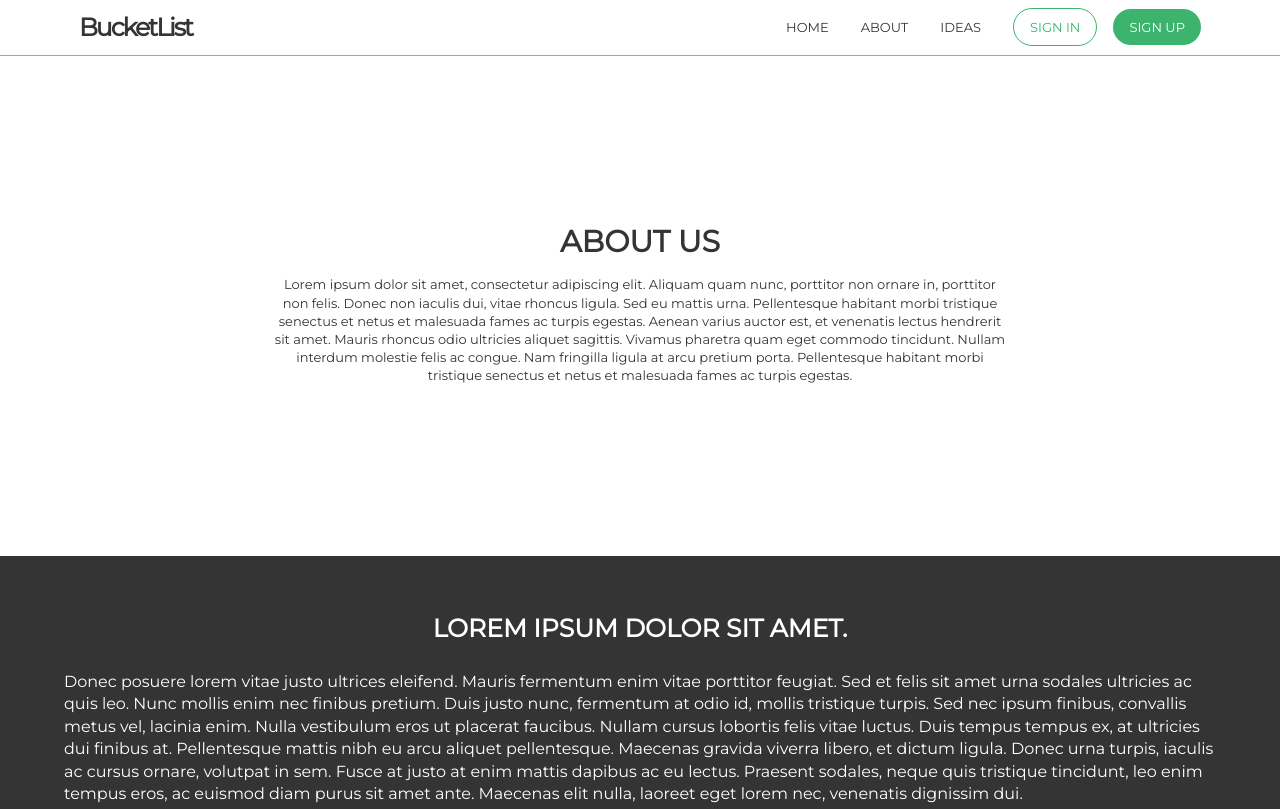
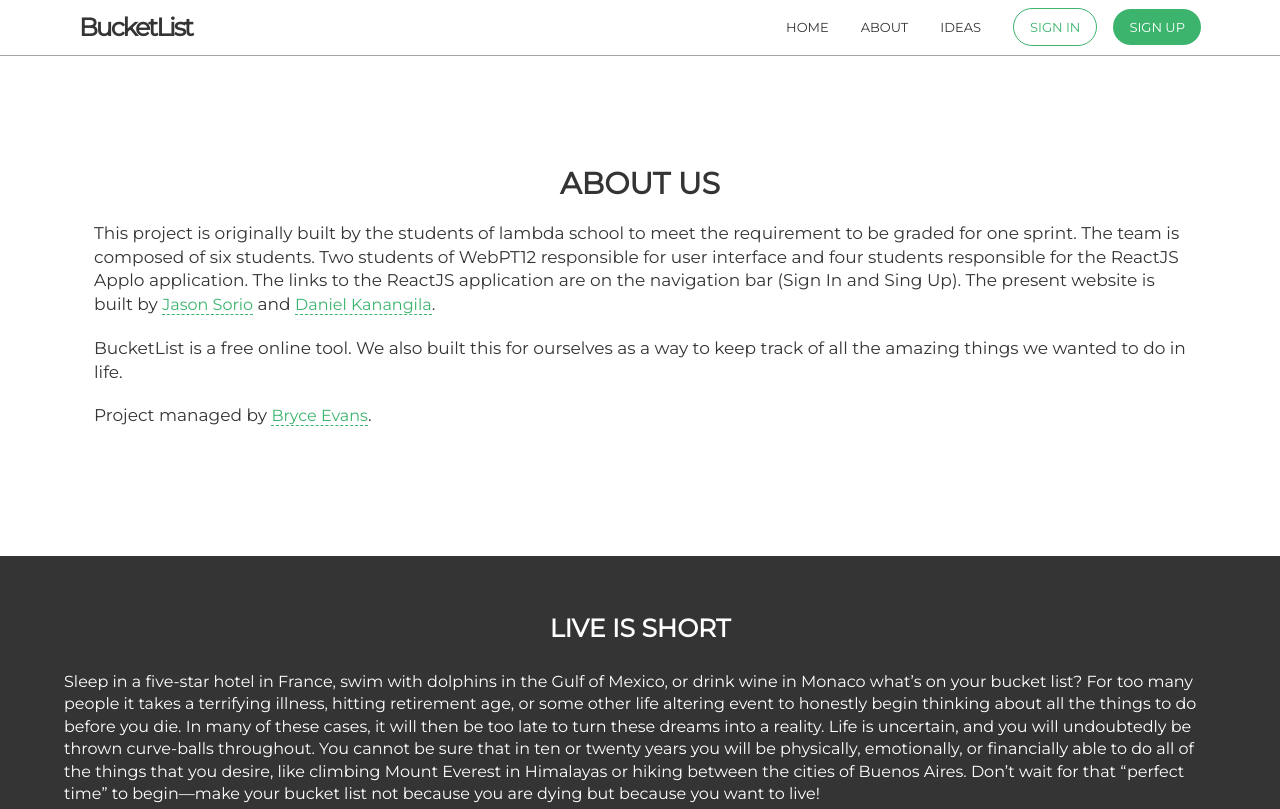
Before and after one commit to Bucket-List-BW-PTCT/user-interface, a website: page about.html in a window 1280 px wide. Shown: the top 809 px of the page. Drawn offline with Linux system fonts and the light colour scheme.

Commit message:
Updated about page

```diff
--- a/about.html
+++ b/about.html
@@ -42,20 +42,28 @@
     <header id="about">
         <div class="container">
             <h1>About Us </h1>
+            <p class="text-content">
+                This project is originally built by the students of lambda school to meet the requirement to be graded for one sprint. The team is composed of six students. Two students of WebPT12 responsible for user interface and four students responsible for the ReactJS
+                Applo application. The links to the ReactJS application are on the navigation bar (Sign In and Sing Up). The present website is built by <a target="_blank" href="https://github.com/JasonSarrio">Jason Sorio</a> and <a target="_blank"
+                    href="https://github.com/danielkanangila">Daniel Kanangila</a>.
+            </p>
+            <p class="text-content">
 
-            <p>Lorem ipsum dolor sit amet, consectetur adipiscing elit. Aliquam quam nunc, porttitor non ornare in, porttitor non felis. Donec non iaculis dui, vitae rhoncus ligula. Sed eu mattis urna. Pellentesque habitant morbi tristique senectus et netus
-                et malesuada fames ac turpis egestas. Aenean varius auctor est, et venenatis lectus hendrerit sit amet. Mauris rhoncus odio ultricies aliquet sagittis. Vivamus pharetra quam eget commodo tincidunt. Nullam interdum molestie felis ac congue.
-                Nam fringilla ligula at arcu pretium porta. Pellentesque habitant morbi tristique senectus et netus et malesuada fames ac turpis egestas. </p>
+                BucketList is a free online tool. We also built this for ourselves as a way to keep track of all the amazing things we wanted to do in life.
+            </p>
+            <p class="text-content">
+                Project managed by <a target="_blank" href="https://github.com/BryceEvans">Bryce Evans</a>.
+            </p>
         </div>
     </header>
     <section id="about-features">
         <div class="container">
-            <h2>Lorem ipsum dolor sit amet.</h2>
+            <h2>Live is short</h2>
             <p class="content-text">
-                Donec posuere lorem vitae justo ultrices eleifend. Mauris fermentum enim vitae porttitor feugiat. Sed et felis sit amet urna sodales ultricies ac quis leo. Nunc mollis enim nec finibus pretium. Duis justo nunc, fermentum at odio id, mollis tristique turpis.
-                Sed nec ipsum finibus, convallis metus vel, lacinia enim. Nulla vestibulum eros ut placerat faucibus. Nullam cursus lobortis felis vitae luctus. Duis tempus tempus ex, at ultricies dui finibus at. Pellentesque mattis nibh eu arcu aliquet
-                pellentesque. Maecenas gravida viverra libero, et dictum ligula. Donec urna turpis, iaculis ac cursus ornare, volutpat in sem. Fusce at justo at enim mattis dapibus ac eu lectus. Praesent sodales, neque quis tristique tincidunt, leo enim
-                tempus eros, ac euismod diam purus sit amet ante. Maecenas elit nulla, laoreet eget lorem nec, venenatis dignissim dui.
+                Sleep in a five-star hotel in France, swim with dolphins in the Gulf of Mexico, or drink wine in Monaco what’s on your bucket list? For too many people it takes a terrifying illness, hitting retirement age, or some other life altering event to honestly
+                begin thinking about all the things to do before you die. In many of these cases, it will then be too late to turn these dreams into a reality. Life is uncertain, and you will undoubtedly be thrown curve-balls throughout. You cannot be
+                sure that in ten or twenty years you will be physically, emotionally, or financially able to do all of the things that you desire, like climbing Mount Everest in Himalayas or hiking between the cities of Buenos Aires. Don’t wait for that
+                “perfect time” to begin—make your bucket list not because you are dying but because you want to live!
             </p>
         </div>
     </section>
--- a/scss/aboutpage.scss
+++ b/scss/aboutpage.scss
@@ -1,11 +1,22 @@
 header#about {
+    padding: 0;
     .container {
+        @include flex-layout(column);
         background-color: rgba(255, 255, 255, 0.9);
         color: $base-color;
         padding: 30px;
+        text-align: left;
         font-size: 1.6rem;
-        p {
+        p.text-content {
+            text-align: left;
             text-shadow: none;
+            font-size: 1.7rem;
+            margin-bottom: 15px;
+            width: 100%;
+            a {
+                color: $green-color;
+                border-bottom: 1px dashed $green-color;
+            }
         }
         h1 {
             text-shadow: none;
--- a/scss/homepage.scss
+++ b/scss/homepage.scss
@@ -2,11 +2,14 @@
 
     header {
         @include flex-layout(column, center, center);
-        height: calc(100vh - 300px);
+        height: fit-content;
         background-image: url('../images/header-cover.jpg');
         background-repeat: no-repeat;
         background-size: cover;
         color: $white-color;
+        @media (min-width: $tablet) {
+            height: calc(100vh - 300px);
+        }
         h1 {
             font-size: 3rem;
             font-weight: bold;
```
Also changed, not shown: css/main.css, 1 other file.
